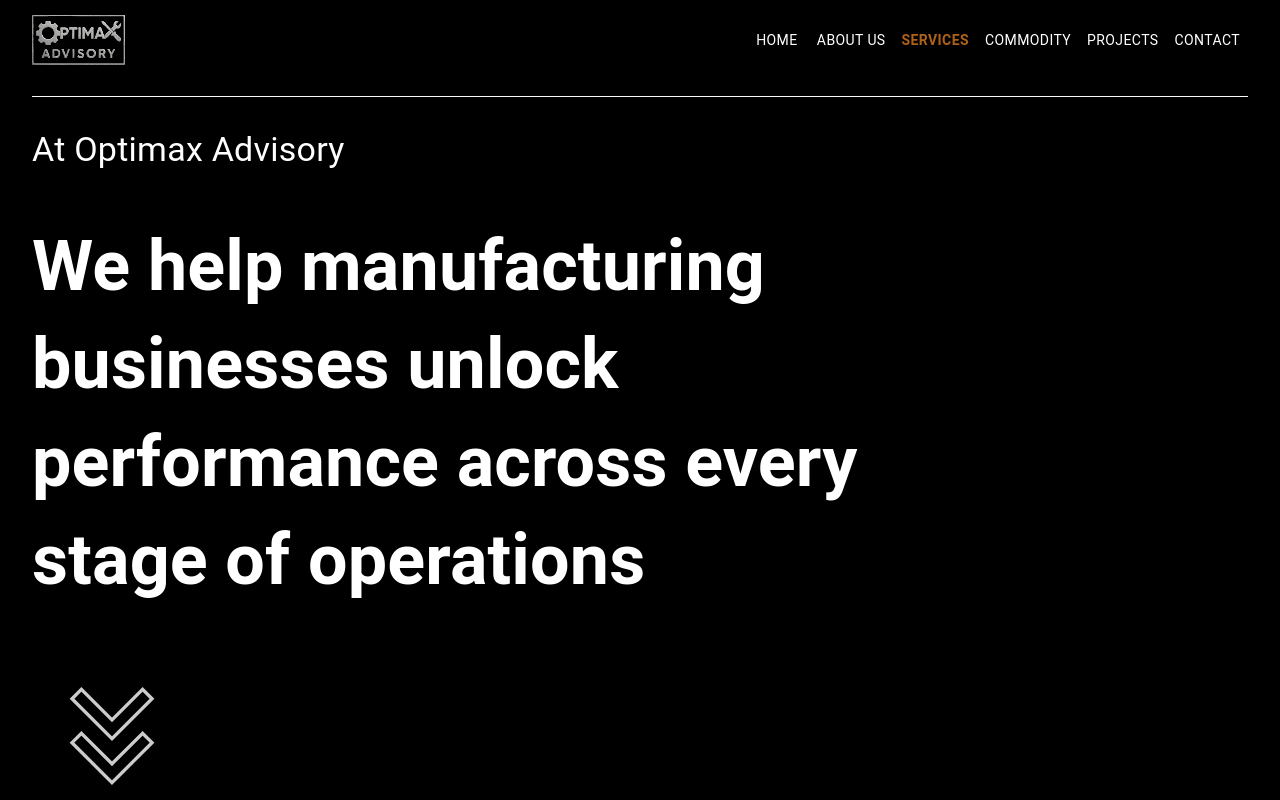
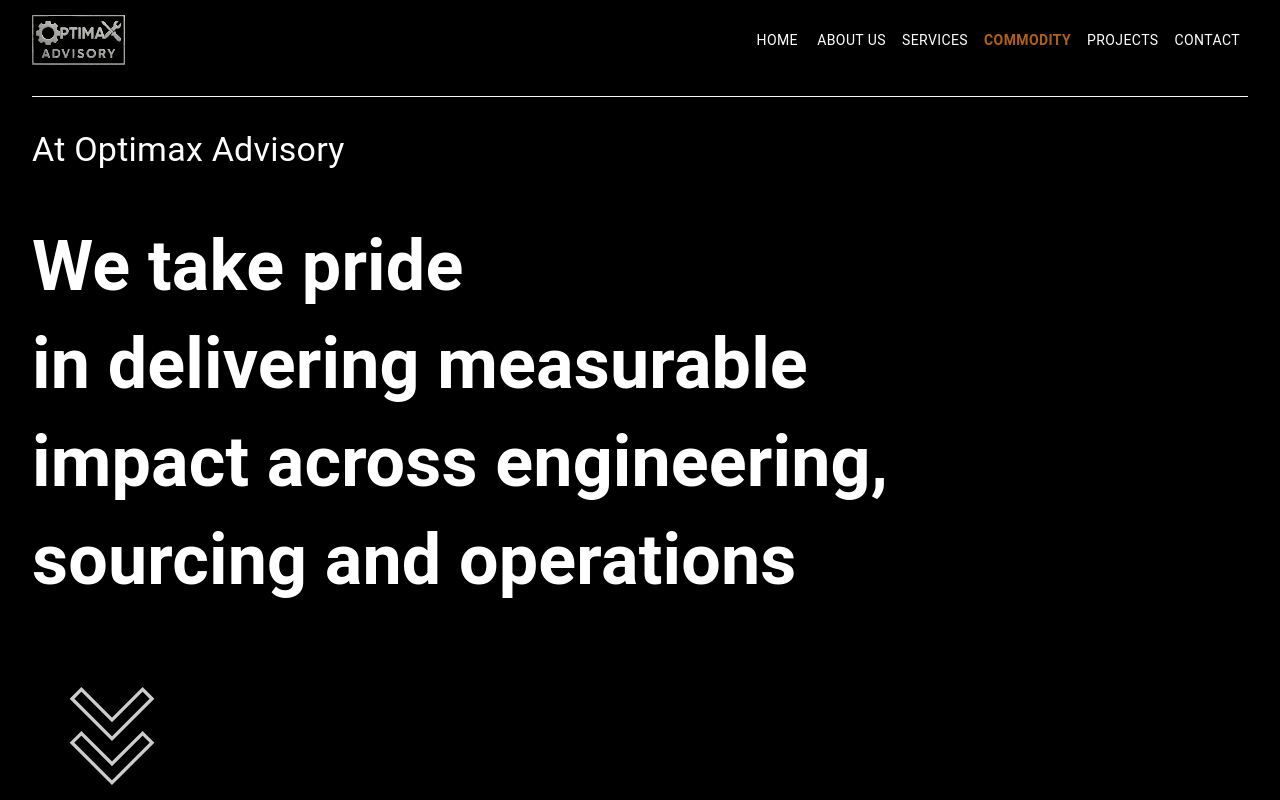
Before and after one commit to UTSAVsarkar/optimix, a React (Create React App) app: page / in a window 1280 px wide. Both pictures are taken after a click on the button "Learn More". Shown: the top 800 px of the page. Built offline with nearby package versions, Linux system fonts and the light colour scheme.

Commit message:
added commodities section

```diff
--- a/src/App.tsx
+++ b/src/App.tsx
@@ -5,6 +5,7 @@ import AboutUs from './pages/AboutUs/AboutUs';
 import Services from './pages/Services/Services';
 import Projects from './pages/Projects/Projects';
 import ContactWrap from './pages/Contact/ContactWrap';
+import Commodity from './pages/Commodity/Commodity';
 
 const navItems = ['Home', 'About Us', 'Services', 'Commodity', 'Projects', 'Contact'];
 
@@ -23,6 +24,8 @@ function App() {
         return <AboutUs />;
       case 'Services':
         return <Services />;
+      case 'Commodity':
+        return <Commodity />
       case 'Projects':
         return <Projects />;
       case 'Contact':
--- a/src/IntroPages/Commodity/Commodity.tsx
+++ b/src/IntroPages/CommodityIntro/CommodityIntro.tsx
@@ -1,18 +1,19 @@
-import SectionIntro from '../../components/SectionIntro';
-import { motion, Transition, useInView, Variants } from 'framer-motion';
-import MotionLine from '../../components/MotionLine';
-import CommoditiesGrid from './CommoditiesGrid';
-import { Box, Button } from '@mui/material';
+import { Box, Button } from "@mui/material";
+import { motion, Transition, Variants } from "framer-motion";
+import MotionLine from "../../components/MotionLine";
+import SectionIntro from "../../components/SectionIntro";
+import CommoditiesGrid from "./CommoditiesGrid";
+
 
 interface Props {
     onNavChange: (item: string) => void;
 }
 
-function Commodity(props: Props) {
+function CommodityIntro(props: Props) {
 
     const handleButtonClick = () => {
         window.scrollTo({ top: 0 });
-        props.onNavChange('Services')
+        props.onNavChange('Commodity')
     };
 
     const textVariant: Variants = {
@@ -68,4 +69,4 @@ function Commodity(props: Props) {
     );
 }
 
-export default Commodity;
+export default CommodityIntro;
--- /dev/null
+++ b/src/pages/Commodity/Commodity.tsx
@@ -0,0 +1,62 @@
+import { Box, Typography } from '@mui/material';
+import MotionLine from '../../components/MotionLine';
+import Contact from '../Contact/Contact';
+import { motion } from 'framer-motion';
+import { KeyboardDoubleArrowDown } from '@mui/icons-material';
+
+function Commodity() {
+    return (
+        <>
+            <Box
+                sx={{
+                    backgroundColor: "black",
+                    color: "white",
+                    minHeight: "100vh",
+                    p: "2rem",
+                }}
+            >
+                <Box sx={{ mt: 8 }}>
+                    <MotionLine color="white" />
+                </Box>
+
+                {/* Intro copy */}
+                <motion.div
+                    initial={{ opacity: 0, y: 30 }}
+                    animate={{ opacity: 1, y: 0 }}
+                    transition={{ duration: 1, ease: "easeIn" }}
+                    style={{ marginTop: '2rem' }}
+                >
+                    <Typography variant="h4">At Optimax Advisory</Typography>
+                    <h1 className="responsive-heading">
+                        We take pride <br />
+                        in delivering measurable <br />
+                        impact across engineering, <br />
+                        sourcing and operations
+                    </h1>
+                    <KeyboardDoubleArrowDown className="responsive-icon" />
+                </motion.div>
+
+
+                {/* Responsive heading / icon styles */}
+                <style>
+                    {`
+            .responsive-heading { font-size: 70px; line-height: 1.4em; }
+            .responsive-icon   { font-size: 10rem; stroke: #ccc; stroke-width: 0.5; fill: none; }
+
+            @media (max-width: 768px) {
+              .responsive-heading { font-size: 40px; }
+              .responsive-icon    { font-size: 5rem; }
+            }
+            @media (max-width: 480px) {
+              .responsive-heading { font-size: 28px; }
+              .responsive-icon    { font-size: 3rem; }
+            }
+          `}
+                </style>
+            </Box>
+            <Contact />
+        </>
+    );
+}
+
+export default Commodity;
--- a/src/pages/Home.tsx
+++ b/src/pages/Home.tsx
@@ -6,8 +6,8 @@ import AboutUsIntro from "../IntroPages/AboutIntro/AboutUsIntro";
 import ProjectsIntro from "../IntroPages/ProjectIntro/ProjectsIntro";
 import ServicesIntro from "../IntroPages/ServiceIntro/ServicesIntro"
 import ParallaxImage from "../components/ParallaxImage";
-import Commodity from "../IntroPages/Commodity/Commodity";
 import { Color } from "../colors";
+import CommodityIntro from "../IntroPages/CommodityIntro/CommodityIntro";
 
 interface Props {
     onNavChange: (item: string) => void;
@@ -81,7 +81,7 @@ const Home: React.FC<Props> = ({ onNavChange }) => {
                 image="https://static.wixstatic.com/media/c837a6_c4ec010a6ed34a1e8b7068fffc7e6062~mv2.jpg/v1/fill/w_1960,h_1946,al_c,q_90,usm_0.66_1.00_0.01,enc_avif,quality_auto/c837a6_c4ec010a6ed34a1e8b7068fffc7e6062~mv2.jpg"
                 text="You can dream, create, design, and build the most wonderful place in the world. But it requires people to make the dream a reality."
             />
-            <Commodity onNavChange={onNavChange} />
+            <CommodityIntro onNavChange={onNavChange} />
             <ProjectsIntro onNavChange={onNavChange} />
             <Contact />
         </>
```
Also changed, not shown: src/IntroPages/CommodityIntro/CommoditiesGrid.tsx (renamed from src/IntroPages/Commodity/CommoditiesGrid.tsx).
